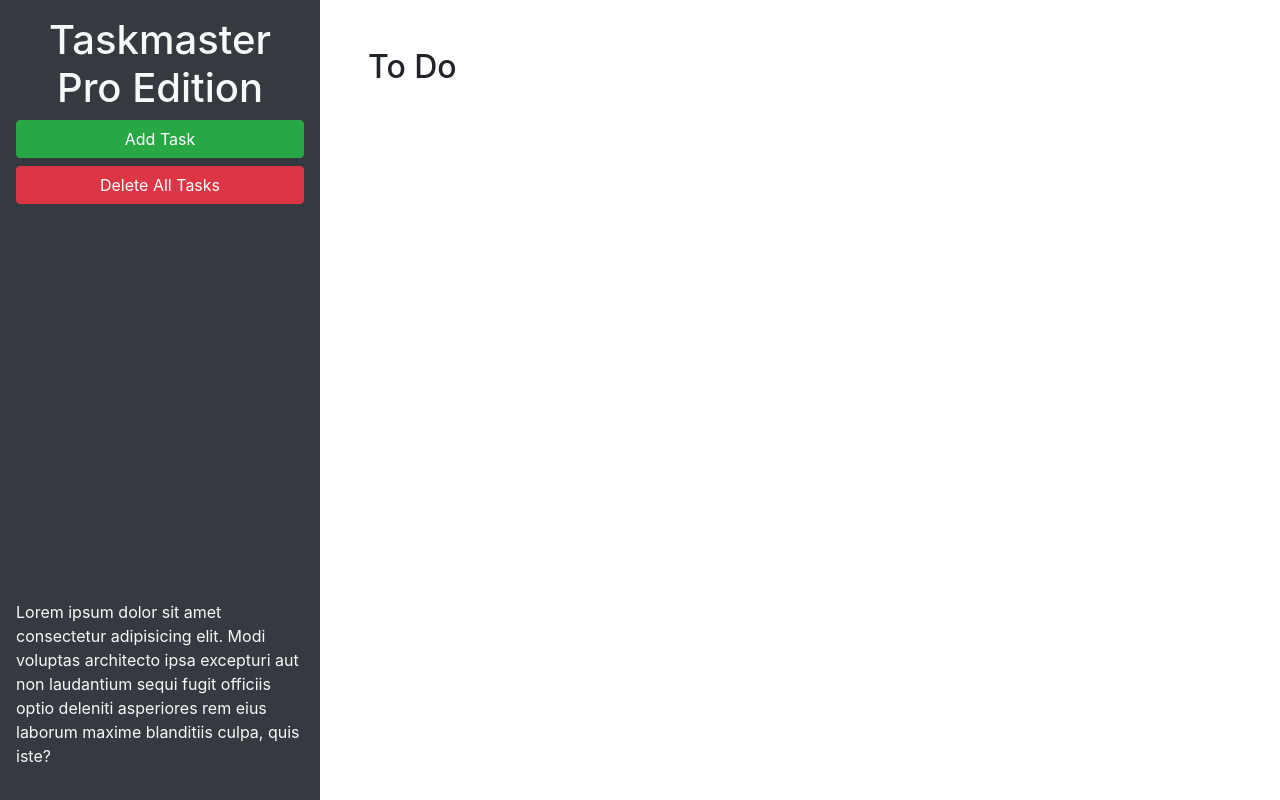
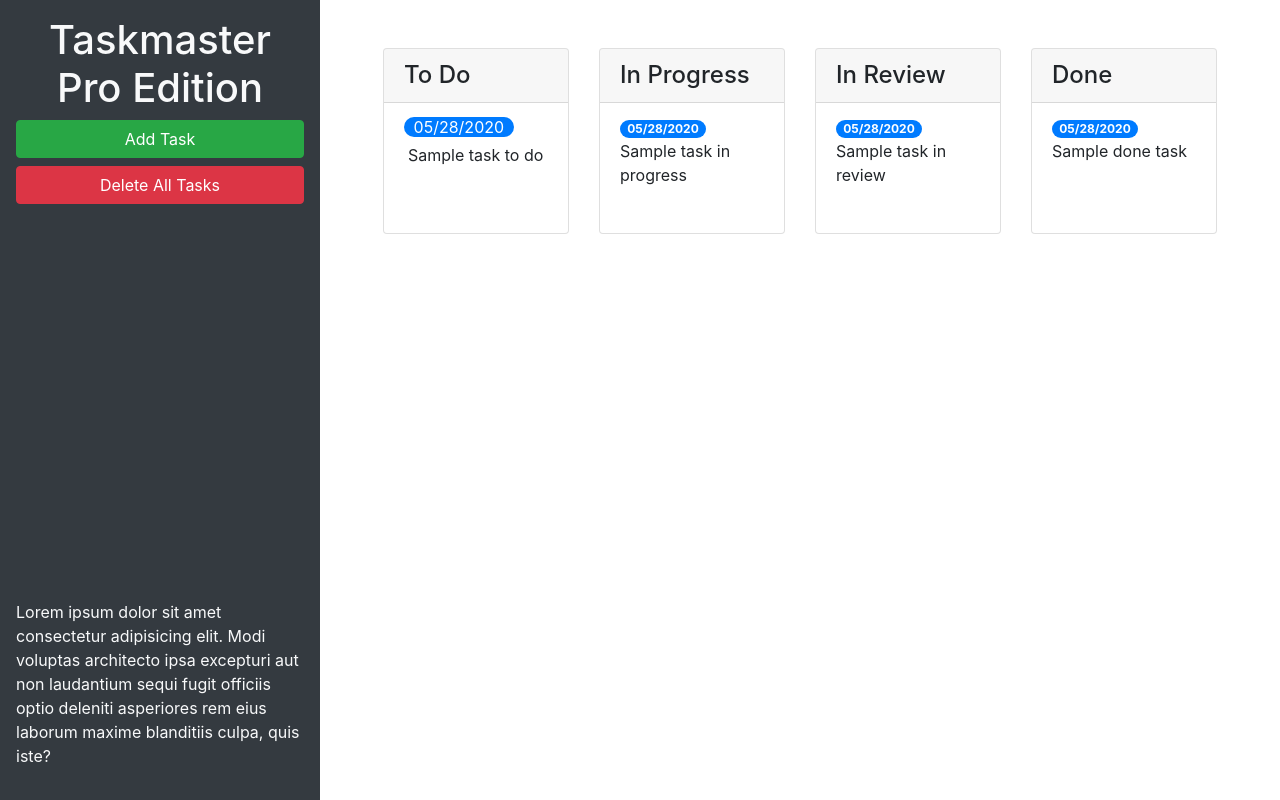
Before and after one commit to rpliszka1987/taskmaster-pro, a plain HTML site: page index.html in a window 1280 px wide. Drawn offline with nearby package versions, Linux system fonts and the light colour scheme.

Commit message:
Added bootstrap styles, cards and form

```diff
--- a/index.html
+++ b/index.html
@@ -24,9 +24,61 @@
       </p>
     </header>
     <main class="col-12 col-lg-9">
-      <div class="m-5">
-        <h2>To Do</h2>
-        <ul id="list-toDo" class="list-group"> </ul>
+      <div class="m-5 row justify-content-around">
+        <!-- todo start -->
+        <div class="col-12 col-md-6 col-xl-3 mb-3">
+          <div class="card">
+            <h4 class="card-header">To Do</h4>
+            <ul id="list-toDo" class="list-group list-group-flush">
+              <li class="list-group-item">
+                <span class="beadge badge-primary badge-pill">05/28/2020</span>
+                <p class="m-1">Sample task to do</p>
+              </li>
+            </ul>
+        </div>
+        </div>
+        <!-- todo end -->
+
+        <!-- in progress start -->
+        <div class="col-12 col-md-6 col-xl-3 mb-3">
+          <div class="card">
+            <h4 class="card-header">In Progress</h4>
+            <ul id="list-inProgress" class="list-group list-group-flush">
+              <li class="list-group-item">
+                <span class="badge badge-primary badge-pill">05/28/2020</span>
+                <p class="m1">Sample task in progress</p>
+              </li>
+            </ul>
+        </div>
+        </div>
+        <!-- In progress end -->
+
+        <!-- in review start -->
+        <div class="col-12 col-md-6 col-xl-3 mb-3">
+          <div class="card">
+            <h4 class="card-header">In Review</h4>
+            <ul id="list-inReview" class="list-group list-group-flush">
+              <li class="list-group-item">
+                <span class="badge badge-primary badge-pill">05/28/2020</span>
+                <p class="m1">Sample task in review</p>
+              </li>
+            </ul>
+          </div>
+        </div>
+        <!-- end in review -->
+
+        <!-- done start -->
+        <div class="col-12 col-md-6 col-xl-3 mb-3">
+          <div class="card">
+            <h4 class="card-header">Done</h4>
+            <ul class="list-group list-group-flush" id="list-done">
+              <li class="list-group-item">
+                <span class="badge badge-primary badge-pill">05/28/2020</span>
+                <p class="m1">Sample done task</p>
+              </li>
+            </ul>
+          </div>
+        </div>
       </div>
     </main>
   </div>
@@ -46,7 +98,7 @@
           <form>
             <div class="form-group">
               <label for="modalTaskDescription">Task description</label>
-              <textarea id="modalTaskDescription" rows="3"></textarea>
+              <textarea id="modalTaskDescription" rows="3" class="form-control"></textarea>
             </div>
             <div class="form-group">
               <label for="modalDueDate">Due date</label>
```
